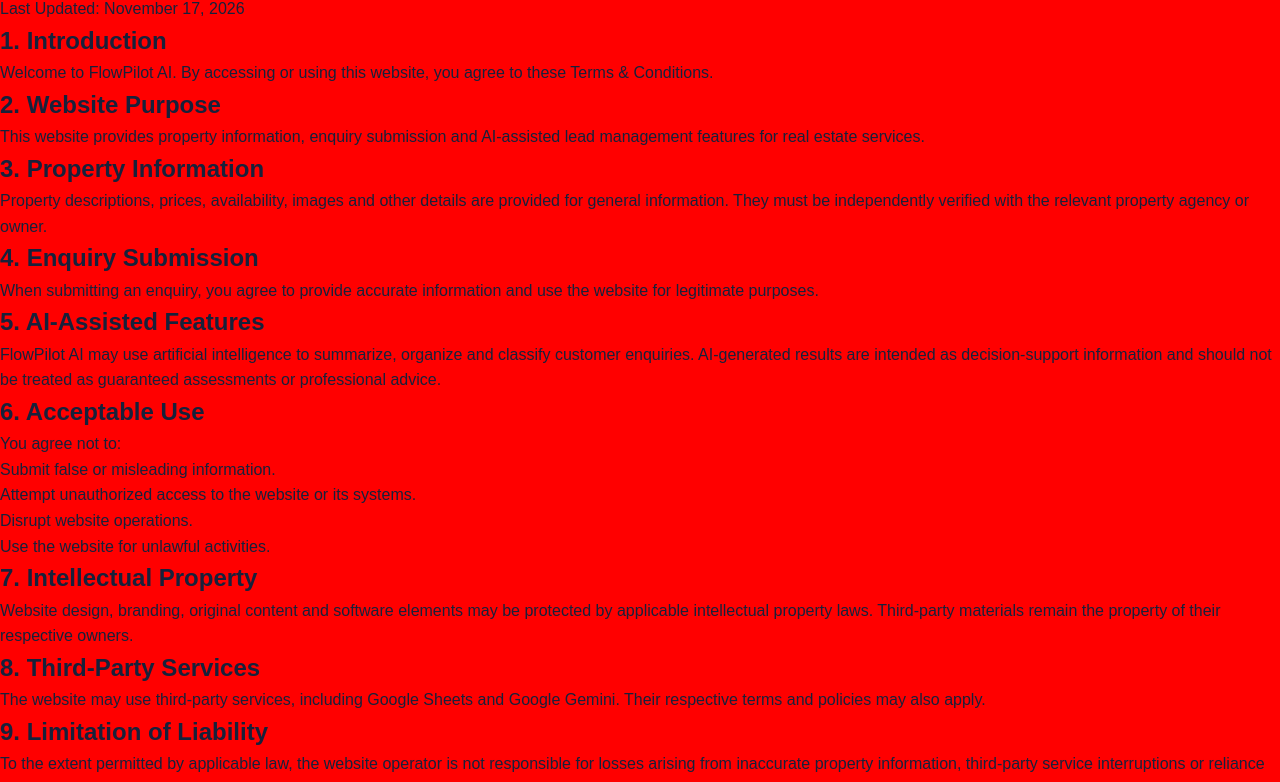
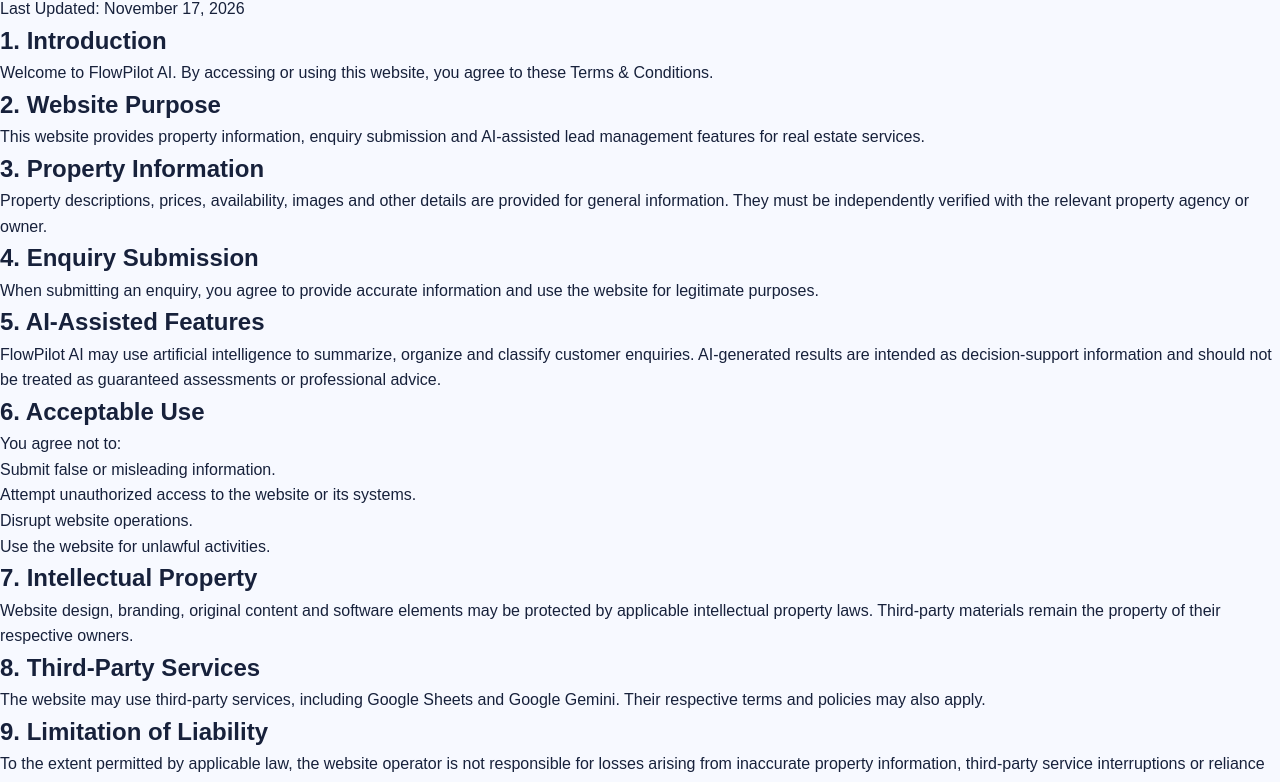
Before and after one commit to abbasmando09/flowpilot-ai, a plain HTML site: page terms.html in a window 1280 px wide. Shown: the part 133-915 px from the top of the page. Drawn offline with Linux system fonts and the light colour scheme.

Commit message:
Restore modern homepage background

```diff
--- a/style.css
+++ b/style.css
@@ -19,7 +19,7 @@ html {
 
 body {
     font-family: Arial, Helvetica, sans-serif;
-    background: #ff0000;
+    background: #f7f9ff;
     color: #17213b;
     line-height: 1.6;
     overflow-x: hidden;
```
